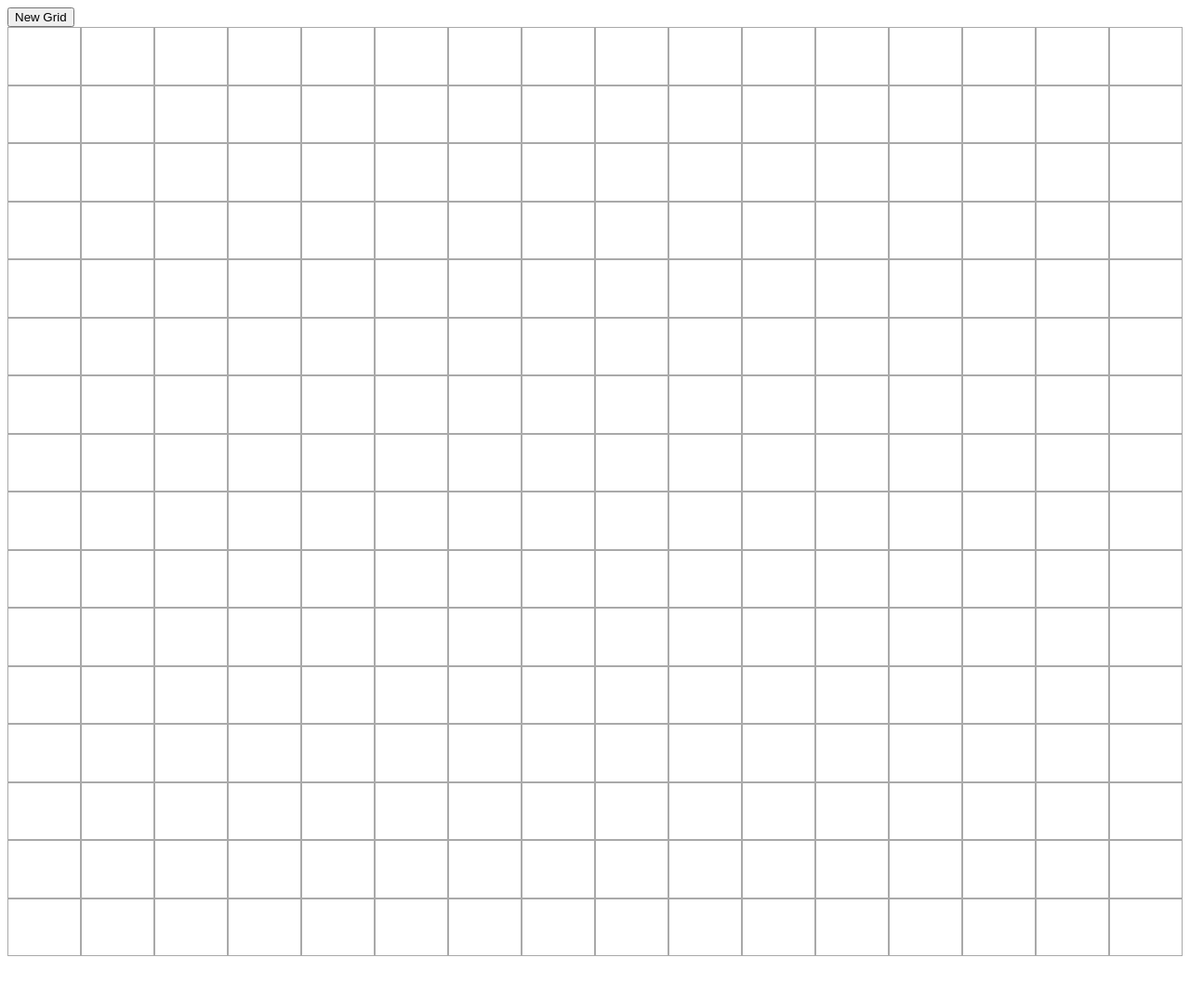
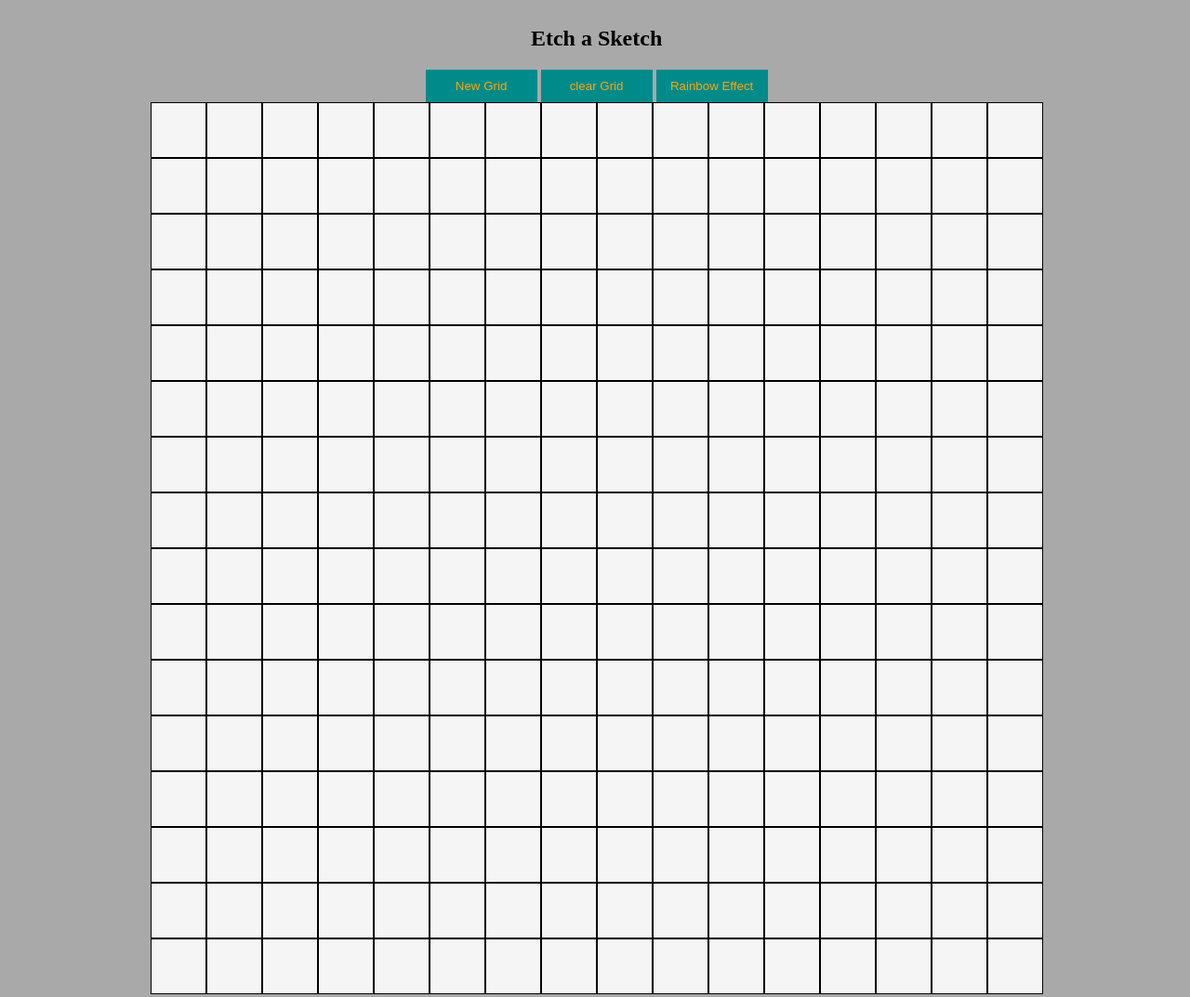
Before and after one commit to thurayaalz/etch, a plain HTML site: page index.html in a window 1280 px wide. Shown: the whole page at 93% size. Before the commit the page ends 1037 px from the top, so only its background shows below. Drawn offline with Linux system fonts and the light colour scheme.

Commit message:
added 2 buttons & updated css

```diff
--- a/etch.js
+++ b/etch.js
@@ -1,10 +1,11 @@
 const container = document.querySelector("#container");
 let k = 16;
-let l = 16;
-function makeNew(k,l){
+function makeNew(k){
     container.innerHTML = "";
+    container.style.gridTemplateColumns = `repeat(${k}, 1fr)`;
+
     for (i=0;i<k;i++){
-    for (j=0;j<l;j++){
+    for (j=0;j<k;j++){
         const div = document.createElement("div");
         div.classList="pix";
         container.appendChild(div);
@@ -14,9 +15,8 @@ function makeNew(k,l){
 const newG = document.querySelector("#newGrid");
 newG.addEventListener("click", getNewGrid);
 function getNewGrid(){
-    k=prompt("Inter the width of the Grid: ");
-    l=prompt("Inter the height of the Grid: ");
-    makeNew(k,l);
-    return k,l;
+    k=prompt("Inter the size of the Grid: ");
+    makeNew(k);
+    return k;
 }
-makeNew(k,l)
+makeNew(k);
--- a/index.html
+++ b/index.html
@@ -8,7 +8,11 @@
     <link href="st.css" rel="stylesheet">
 </head>
 <body>
+    <h2>Etch a Sketch</h2>
     <button id="newGrid">New Grid</button>
+    <button id="clear">clear Grid</button>
+    <button id="clear">Rainbow Effect</button>
+
     <div id="container">
 
     </div>
--- a/st.css
+++ b/st.css
@@ -1,7 +1,11 @@
 .pix{
-    border: 1px darkgray solid;
-    display: grid;
+    border: 0.1px black solid;
     transition: 2s;
+    aspect-ratio: 1/1;
+    padding: 5px;
+    flex-grow: 1;
+    flex-shrink: 0;
+    background-color: whitesmoke;
 
 }
 .pix:hover{
@@ -11,7 +15,23 @@
 
 #container{
     display:grid;
-    grid-template-columns: repeat(16, 1fr);
-       width: 100%;
-    height:1000px;
+    width: 960px;
+    height:100%;
 }
+body{
+    width: 99%;
+align-items: center;
+    justify-items: center;
+    justify-content: center;
+    background-color: darkgray;
+    align-content: center;
+}
+button{
+
+    margin: auto;
+    background-color: darkcyan;
+    color: orange;
+    padding: 10px;
+    width: 120px;
+    border: none;
+}
```
